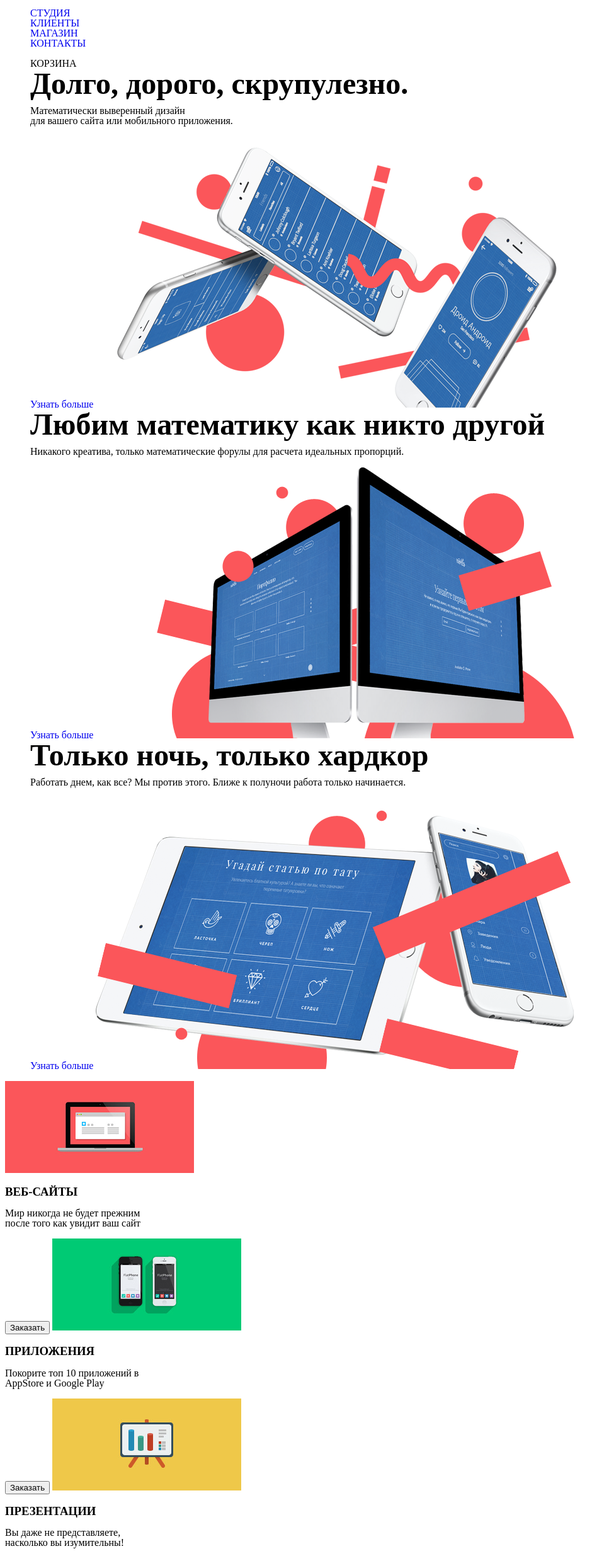
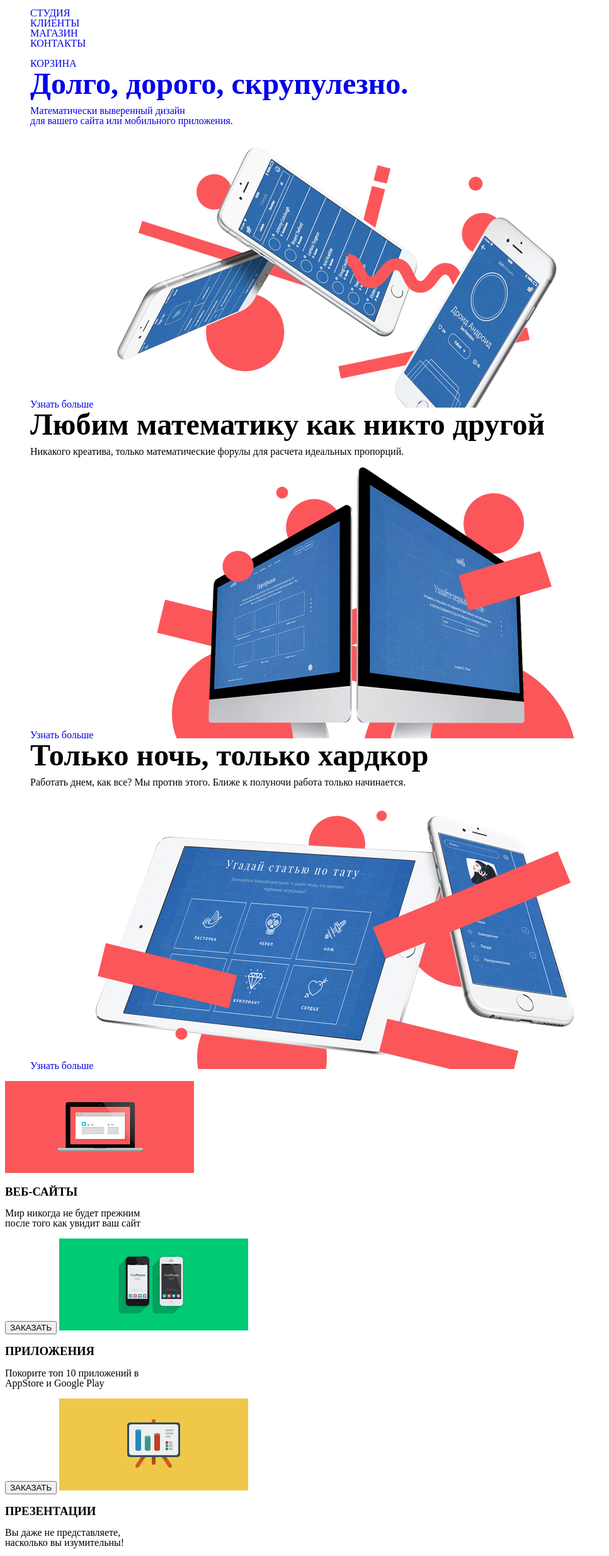
Before and after one commit to Andreywww/440623-nerds, a plain HTML site: page index.html in a window 1280 px wide. Shown: the part 84-2554 px from the top of the page at 63% size, without its empty margins (0-967 px from the left). Drawn offline with Linux system fonts and the light colour scheme.

Commit message:
доступная разметка личного проекта

```diff
--- a/css/style.css
+++ b/css/style.css
@@ -47,6 +47,10 @@ a {
 .table-1 {
   text-transform: uppercase;
   font-weight: bold;
+}
+
+.button {
+  text-transform: uppercase;
 }
 
 .our-services h3 {
--- a/index.html
+++ b/index.html
@@ -18,7 +18,7 @@
     <li><a href="#">Контакты</a></li>
     </ul>
     <ul class="user-navigation">
-    <li class="basket">Корзина</li>
+    <li class="basket"><a href="#">Корзина</li>
     </ul>
 
    </nav>
```
Also changed, not shown: catalog.html (+2 -2 lines).
